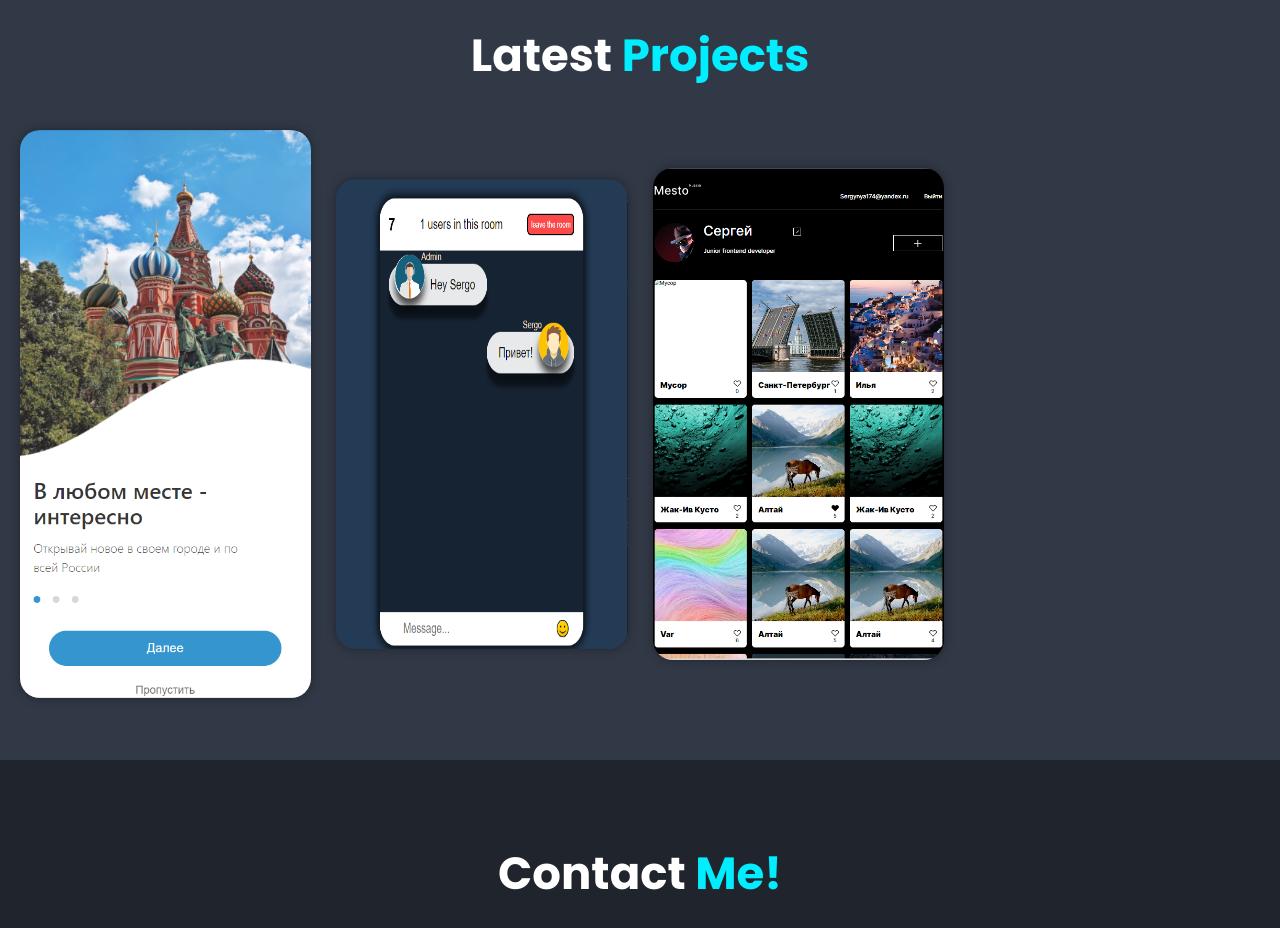
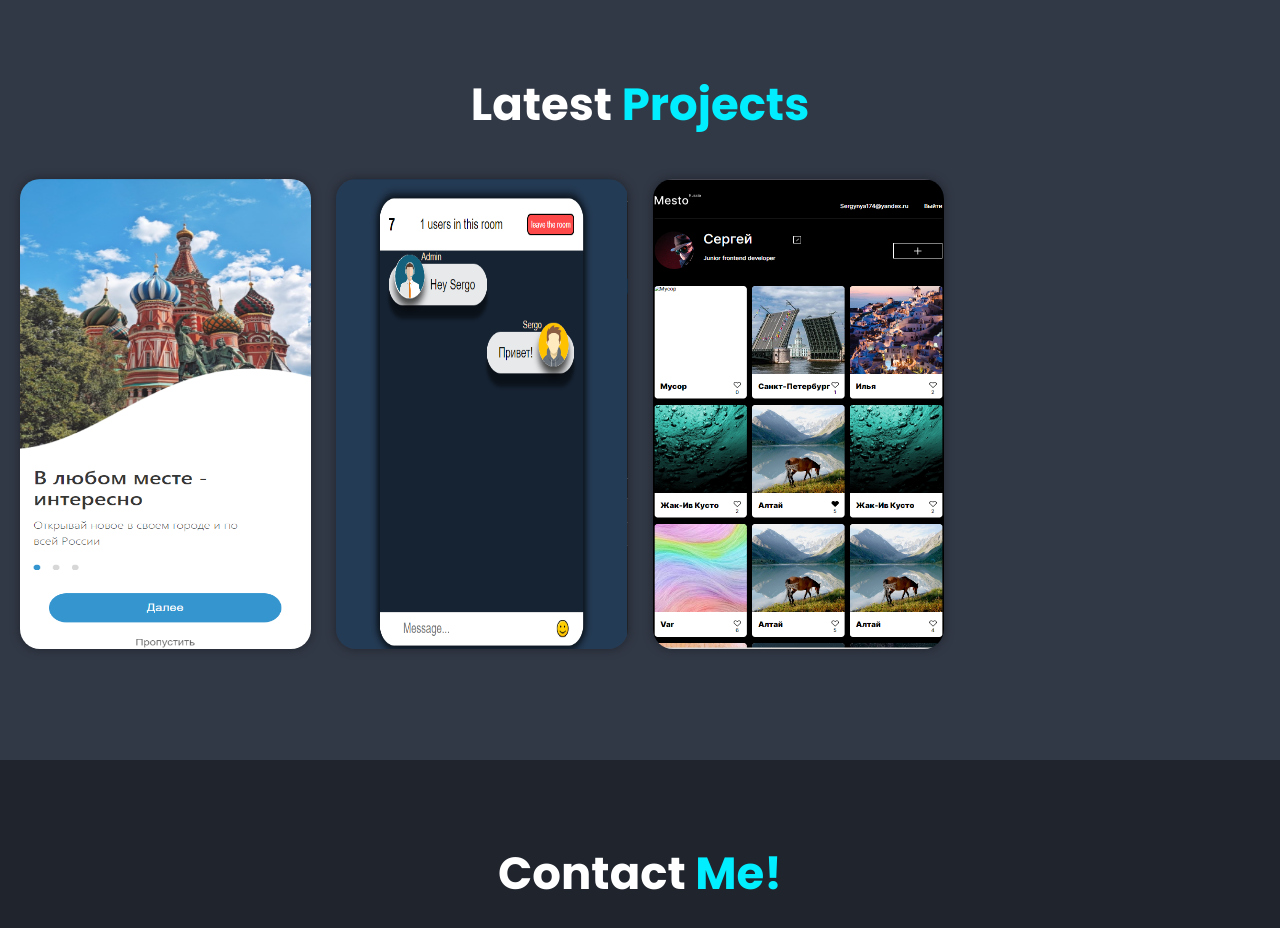
Before and after one commit to Sergynya174/portfolio, a React (Create React App) app: page / in a window 1280 px wide. Shown: the part 2440-3368 px from the top of the page. Built offline with nearby package versions, Linux system fonts and the light colour scheme.

Commit message:
правки

```diff
--- a/src/components/Portfolio/Portfolio.module.css
+++ b/src/components/Portfolio/Portfolio.module.css
@@ -31,7 +31,7 @@
     box-shadow: 0 0 1rem var(--bg-color);
     overflow: hidden;
     display: flex;
-    min-height: 470px;
+    height: 470px;
 }
 
 .box .img{
```
